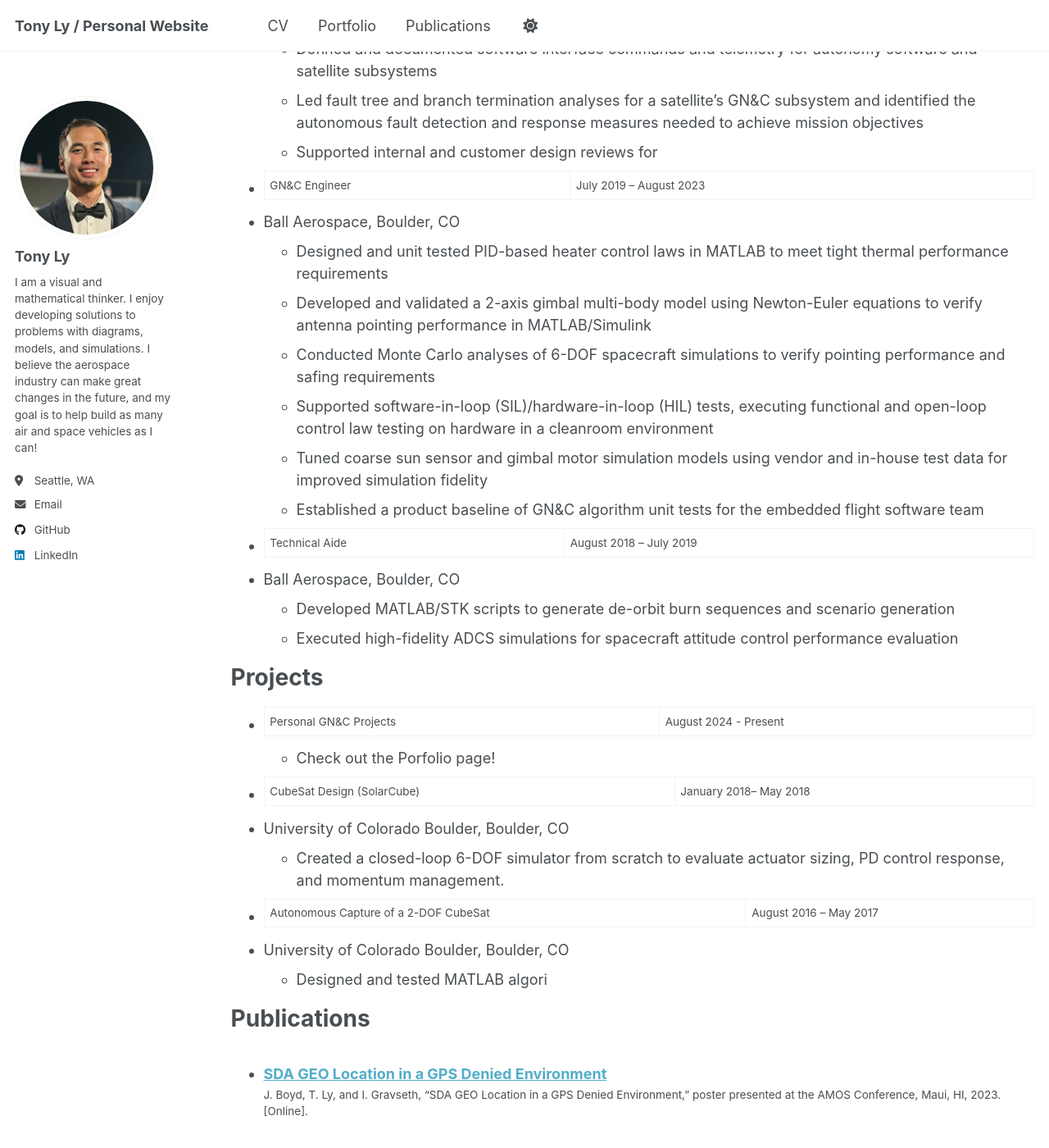
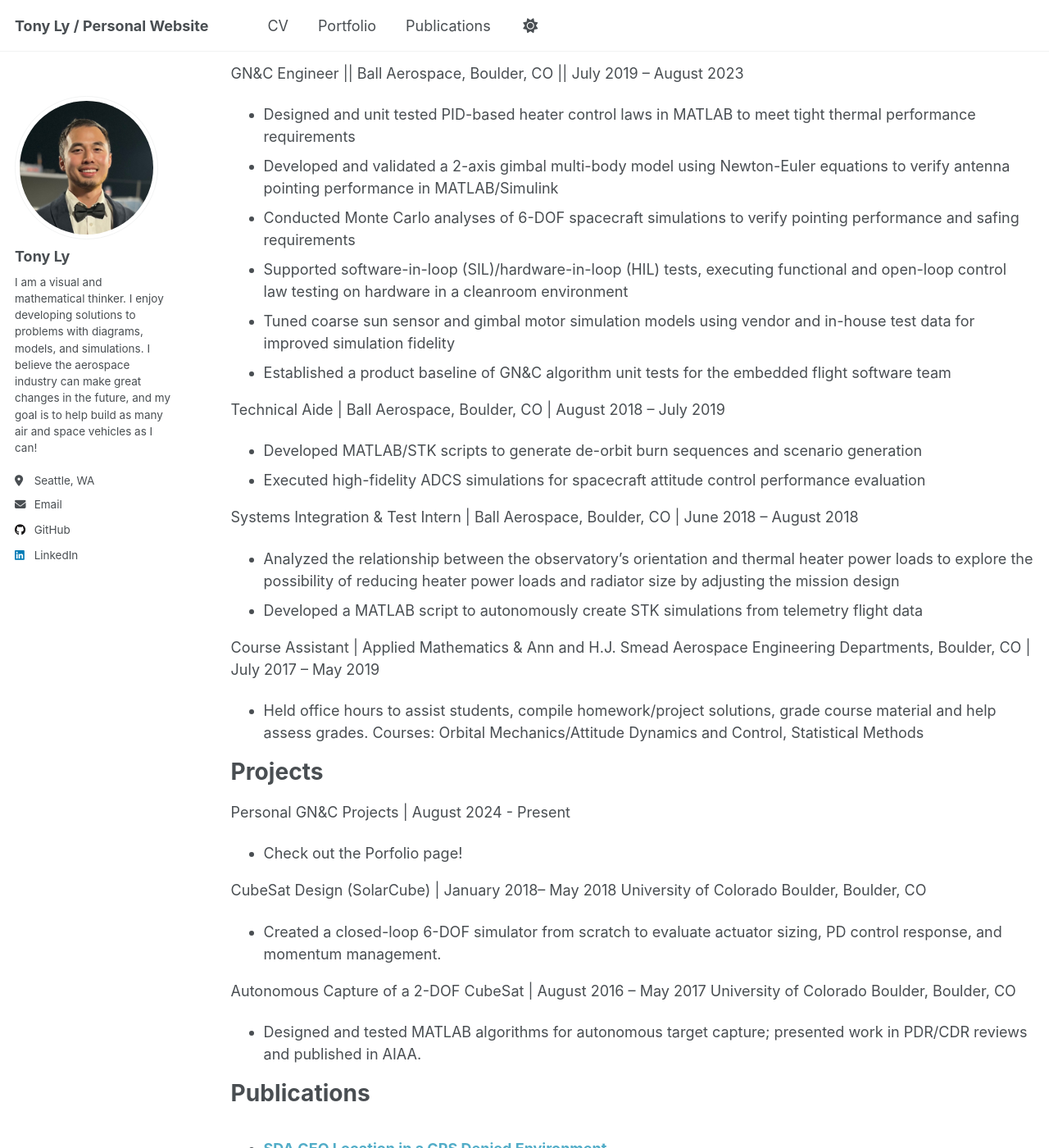
Before and after one commit to TonyDTiger/TonyDTiger.github.io, a Jekyll site: the page built from _pages/cv.md, in a window 1280 px wide and 1400 px high, scrolled down 885 px. Shown: the whole window at 82% size. Built offline with Jekyll 4.4.1, drawn with Linux system fonts in a browser that asks for light colours; a script that is not in the unit is left out; some of the changed text lies outside the part shown.

Commit message:
Updated CV (resume)

```diff
--- a/_pages/cv.md
+++ b/_pages/cv.md
@@ -11,56 +11,63 @@ redirect_from:
 
 Education
 ======
-* M.S. in Aerospace Engineering, University of Colorado Boulder, 2019
-* B.S. in Aerospace Engineering, University of Colorado Boulder, 2019
+M.S. in Aerospace Engineering, University of Colorado Boulder, 2019
+B.S. in Aerospace Engineering, University of Colorado Boulder, 2019
 
 Skills
 ======
-* Flight Controls & GN&C:
-  * 6-DOF simulations, linear Kalman filters, linear control theory, PID controllers, attitude dynamics
-* Testing & Validation:
-  * SIL/HIL integration testing, unit testing, Monte Carlo performance analysis, requirements verification & validation
-* Modeling & Simulation:
-  * MATLAB/Simulink, rigid body and multi-body dynamics, actuator modeling
-* Mission Operations:
-  * Anomaly resolution, telemetry analysis, autonomous fault detection/response
-* Software & Tools:
-  * Python, C++, STK, ODTK, Git, Apache Subversion
+Flight Controls & GN&C:
+* 6-DOF simulations, linear Kalman filters, linear control theory, PID controllers, attitude dynamics
+Testing & Validation:
+* SIL/HIL integration testing, unit testing, Monte Carlo performance analysis, requirements verification & validation
+Modeling & Simulation:
+* MATLAB/Simulink, rigid body and multi-body dynamics, actuator modeling
+Mission Operations:
+* Anomaly resolution, telemetry analysis, autonomous fault detection/response
+Software & Tools:
+* Python, C++, STK, ODTK, Git, Apache Subversion
 
 Work experience
 ======
-* GN&C Engineer | September 2023 - Present
-* Boeing, Everett, WA
-  * Perform safety and fault tolerance analyses for flight control algorithms on the 777X fixed wing aircraft
-  * Developed MATLAB tools for pointing jitter frequency domain analysis
-  * Defined and documented software interface commands and telemetry for autonomy software and satellite subsystems
-  * Led fault tree and branch termination analyses for a satellite’s GN&C subsystem and identified the autonomous fault detection and response measures needed to achieve mission objectives
-  * Supported internal and customer design reviews for
+GN&C Engineer || Boeing, Everett, WA || September 2023 - Present
+* Perform safety and fault tolerance analyses for flight control algorithms on the 777X fixed wing aircraft
+* Developed MATLAB tools for pointing jitter frequency domain analysis
+* Defined and documented software interface commands and telemetry for autonomy software and satellite subsystems
+* Led fault tree and branch termination analyses for a satellite’s GN&C subsystem and identified the autonomous fault detection and response measures needed to achieve mission objectives
+* Supported internal and customer design reviews for
 
-* GN&C Engineer | July 2019 – August 2023
-* Ball Aerospace, Boulder, CO
-  * Designed and unit tested PID-based heater control laws in MATLAB to meet tight thermal performance requirements
-  * Developed and validated a 2-axis gimbal multi-body model using Newton-Euler equations to verify antenna pointing performance in MATLAB/Simulink
-  * Conducted Monte Carlo analyses of 6-DOF spacecraft simulations to verify pointing performance and safing requirements
-  * Supported software-in-loop (SIL)/hardware-in-loop (HIL) tests, executing functional and open-loop control law testing on hardware in a cleanroom environment
-  * Tuned coarse sun sensor and gimbal motor simulation models using vendor and in-house test data for improved simulation fidelity
-  * Established a product baseline of GN&C algorithm unit tests for the embedded flight software team
+GN&C Engineer || Ball Aerospace, Boulder, CO || July 2019 – August 2023
+* Designed and unit tested PID-based heater control laws in MATLAB to meet tight thermal performance requirements
+* Developed and validated a 2-axis gimbal multi-body model using Newton-Euler equations to verify antenna pointing performance in MATLAB/Simulink
+* Conducted Monte Carlo analyses of 6-DOF spacecraft simulations to verify pointing performance and safing requirements
+* Supported software-in-loop (SIL)/hardware-in-loop (HIL) tests, executing functional and open-loop control law testing on hardware in a cleanroom environment
+* Tuned coarse sun sensor and gimbal motor simulation models using vendor and in-house test data for improved simulation fidelity
+* Established a product baseline of GN&C algorithm unit tests for the embedded flight software team
 
-* Technical Aide | August 2018 – July 2019
-* Ball Aerospace, Boulder, CO
-  * Developed MATLAB/STK scripts to generate de-orbit burn sequences and scenario generation
-  * Executed high-fidelity ADCS simulations for spacecraft attitude control performance evaluation
+Technical Aide | Ball Aerospace, Boulder, CO | August 2018 – July 2019
+* Developed MATLAB/STK scripts to generate de-orbit burn sequences and scenario generation
+* Executed high-fidelity ADCS simulations for spacecraft attitude control performance evaluation
+
+Systems Integration & Test Intern | Ball Aerospace, Boulder, CO | June 2018 – August 2018
+* Analyzed the relationship between the observatory's orientation and thermal heater power loads to explore the possibility of reducing heater power loads and radiator size by adjusting the mission design
+* Developed a MATLAB script to autonomously create STK simulations from telemetry flight data
+
+Course Assistant | Applied Mathematics & Ann and H.J. Smead Aerospace Engineering Departments, Boulder, CO | July 2017 – May 2019
+* Held office hours to assist students, compile homework/project solutions, grade course material and help assess grades. Courses: Orbital Mechanics/Attitude Dynamics and Control, Statistical Methods
+
 
 Projects
 ======
-* Personal GN&C Projects | August 2024 - Present
-  * Check out the Porfolio page!
-* CubeSat Design (SolarCube) | January 2018– May 2018
-* University of Colorado Boulder, Boulder, CO
-  * Created a closed-loop 6-DOF simulator from scratch to evaluate actuator sizing, PD control response, and momentum management.
-* Autonomous Capture of a 2-DOF CubeSat | August 2016 – May 2017
-* University of Colorado Boulder, Boulder, CO
-  * Designed and tested MATLAB algori
+Personal GN&C Projects | August 2024 - Present
+* Check out the Porfolio page!
+
+CubeSat Design (SolarCube) | January 2018– May 2018
+University of Colorado Boulder, Boulder, CO
+* Created a closed-loop 6-DOF simulator from scratch to evaluate actuator sizing, PD control response, and momentum management.
+
+Autonomous Capture of a 2-DOF CubeSat | August 2016 – May 2017
+University of Colorado Boulder, Boulder, CO
+* Designed and tested MATLAB algorithms for autonomous target capture; presented work in PDR/CDR reviews and published in AIAA.
 
 Publications
 ======
```
